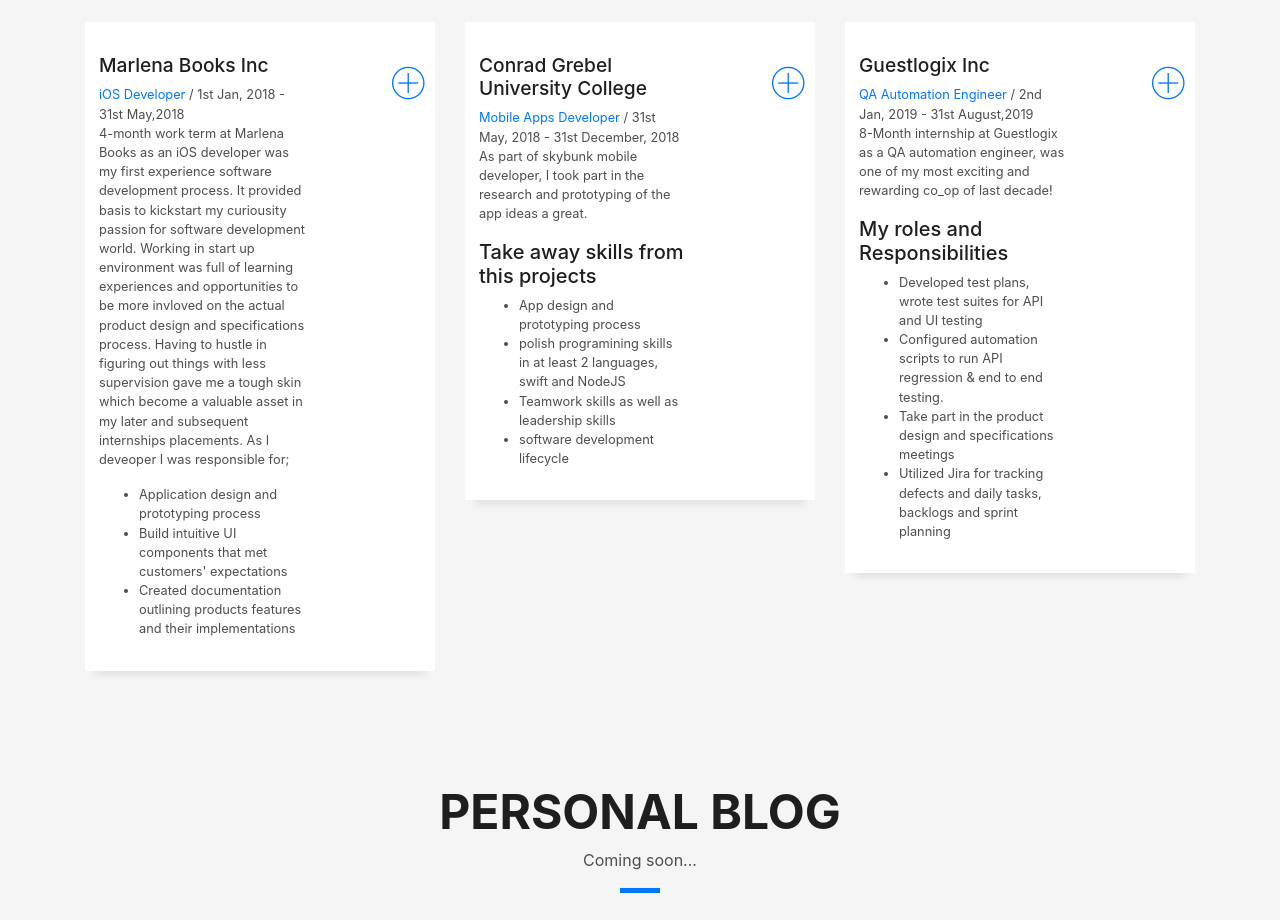
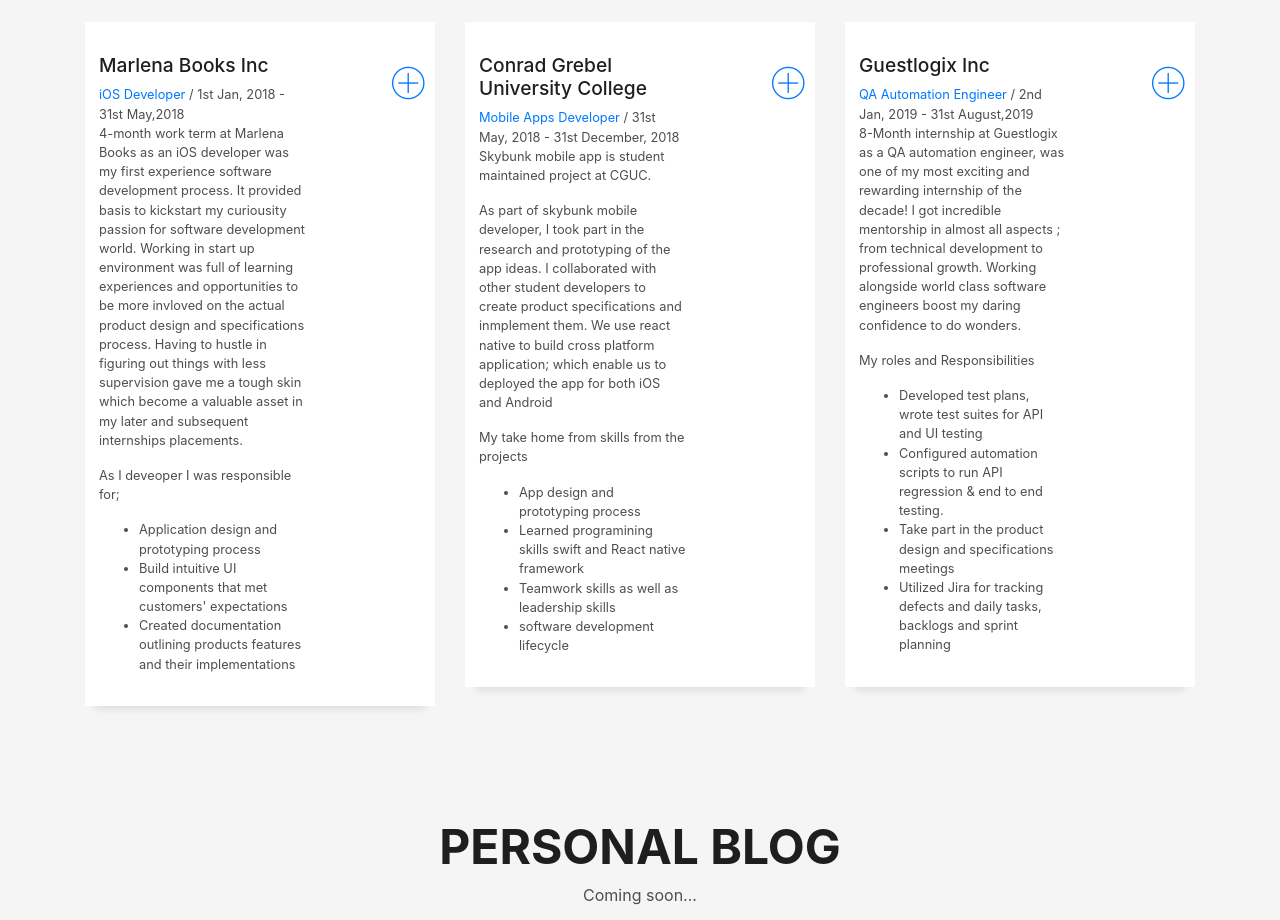
Before and after one commit to Mariakani/Mariakani.github.io, a plain HTML site: page index.html in a window 1280 px wide. Shown: the part 4280-5200 px from the top of the page. Drawn offline with Linux system fonts and the light colour scheme; files whose address does not match are found by name.

Commit message:
almost done

```diff
--- a/index.html
+++ b/index.html
@@ -405,6 +405,8 @@
                         4-month work term at Marlena Books as an iOS developer was my first experience software development process. It provided basis to kickstart my curiousity passion for software development world.
                         Working in start up environment was full of learning experiences and opportunities to be more invloved on the actual product design and specifications process.
                         Having to hustle in figuring out things with less supervision gave me a tough skin which become a valuable asset in my later and subsequent internships placements.
+                        </p>
+                        <p>
                         As I deveoper I was responsible for;
                          <ul>
                            <li>Application design and prototyping process</li>
@@ -429,16 +431,22 @@
               <div class="work-content">
                 <div class="row">
                   <div class="col-sm-8">
-                    <h2 class="w-title">Conrad Grebel University College</h2>
+                    <h2 class="w-title">Conrad Grebel University College </h2>
                     <div class="w-more">
                       <span class="w-ctegory">Mobile Apps Developer</span> / <span class="w-date">31st  May, 2018 - 31st December, 2018</span>
                     <p>
-                      As part of skybunk mobile developer, I took part in the research and prototyping of the app ideas a great.
-
-                      <h5>Take away skills from this projects</h5>
+                      Skybunk mobile app is student maintained project at CGUC.
+                     </p>
+                     <p>
+                      As part of skybunk mobile developer, I took part in the research and prototyping of the app ideas.
+                      I collaborated with other student developers to create product specifications and inmplement them.
+                      We use react native to build cross platform application; which enable us to deployed the app for both iOS and Android
+                    </p>
+                      <p>
+                         My take home from skills from the projects
                          <ul>
                             <li>App design and prototyping process</li>
-                          <li>polish programining skills in at least 2 languages, swift and NodeJS</li>
+                            <li>Learned programining skills swift and  React native framework</li>
                             <li>Teamwork skills as well as leadership skills</li>
                             <li>software development lifecycle</li>
                           </ul>
@@ -465,8 +473,12 @@
 
                       <span class="w-ctegory">QA Automation Engineer </span> / <span class="w-date">2nd Jan, 2019 - 31st August,2019</span>
                      <p>
-                        8-Month internship at Guestlogix as a QA automation engineer, was one of my most exciting and rewarding co_op of last decade!
-                        <h5>My roles and Responsibilities</h5>
+                        8-Month internship at Guestlogix as a QA automation engineer, was one of my most exciting and rewarding internship of the decade!
+                        I got incredible mentorship in almost all aspects ; from technical development to professional growth. Working alongside  world class software engineers boost my daring confidence to do wonders.
+
+                        </p>
+                        <p>
+                        My roles and Responsibilities
                         <ul>
                           <li>Developed test plans, wrote test suites for API and UI testing</li>
                           <li>Configured automation scripts to run API regression & end to end testing.</li>
```
Lines whose indentation alone changed are shown as unchanged.
